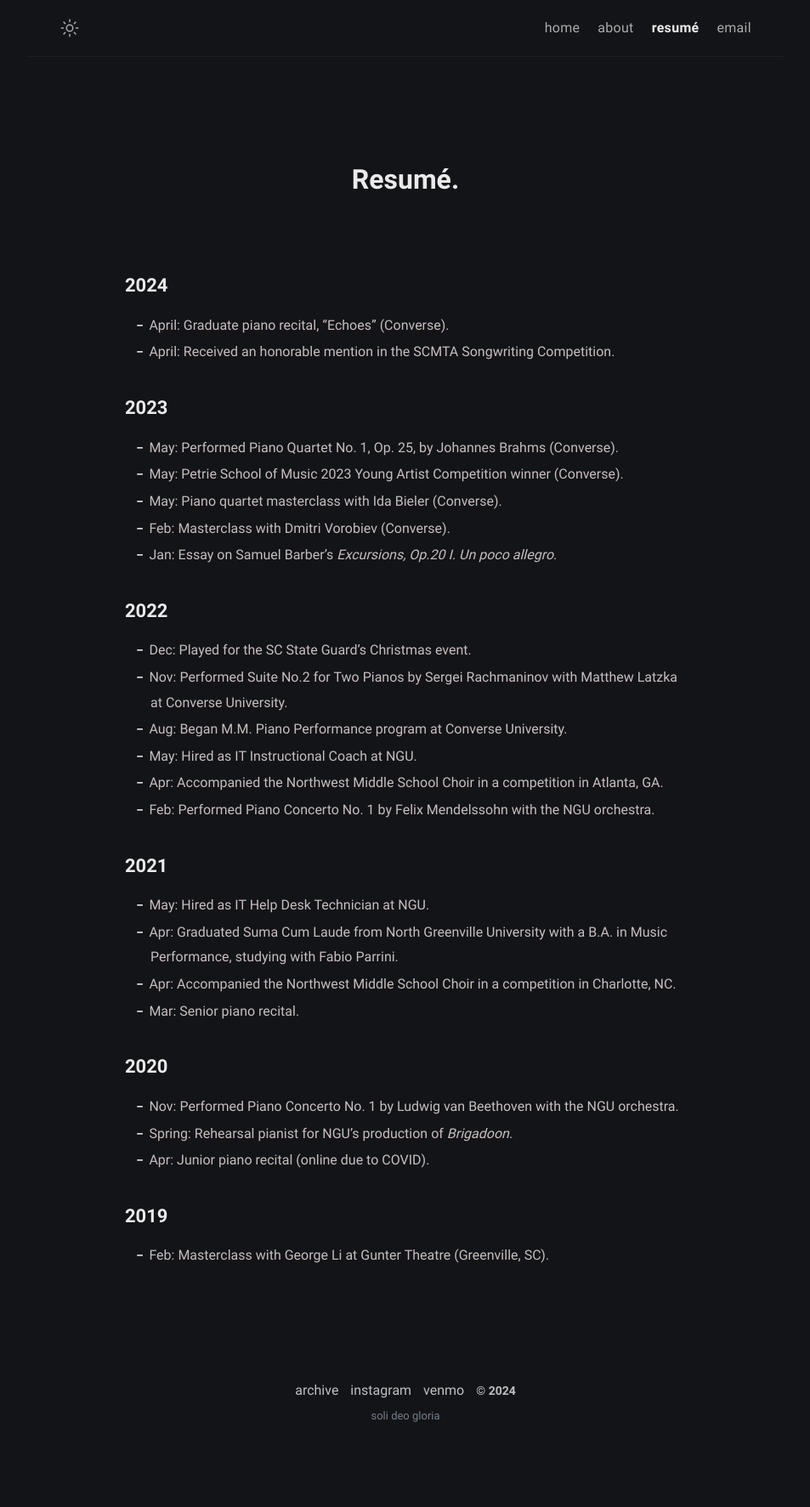
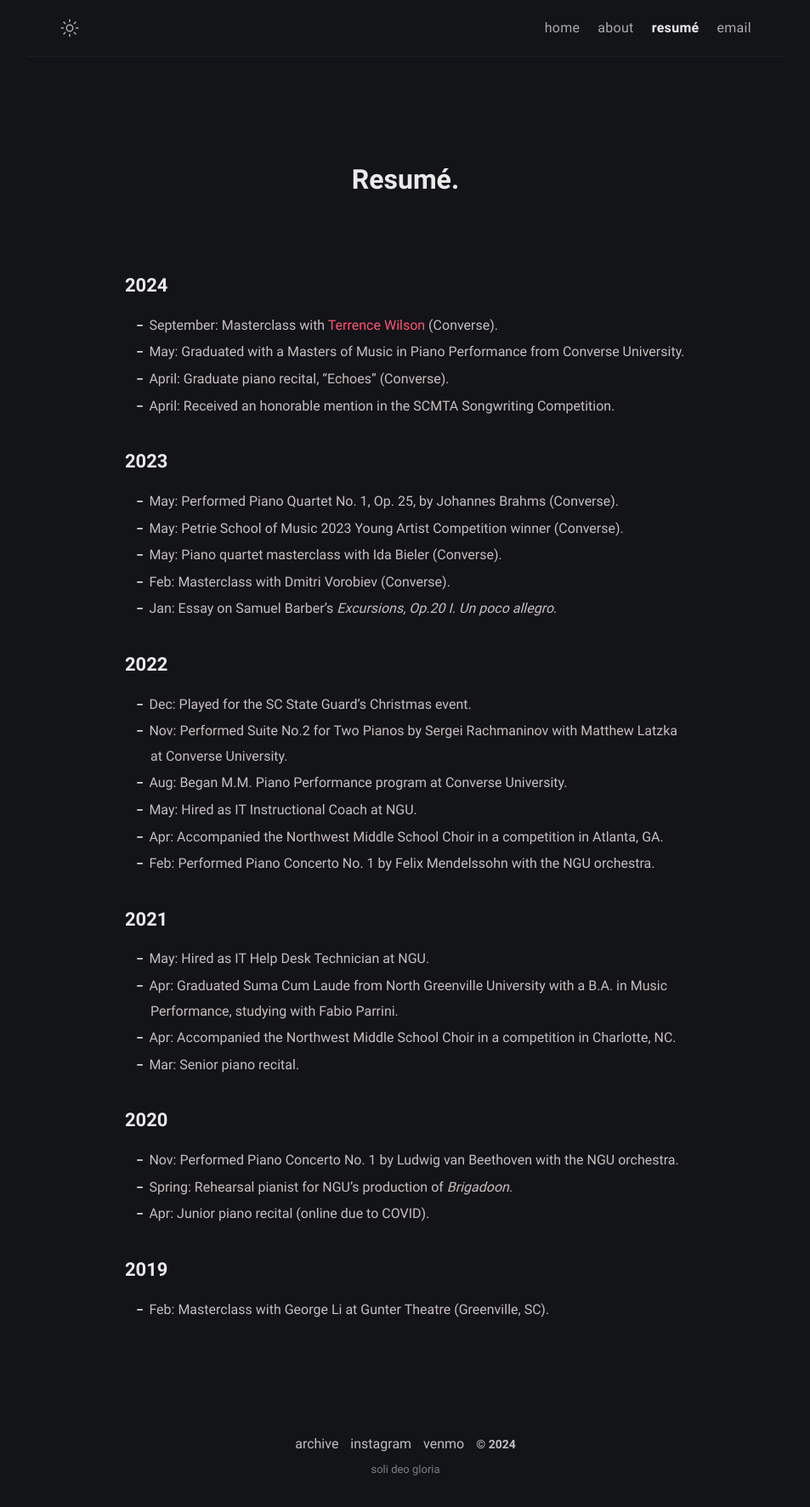
Before and after one commit to atrial-albumen/atrial-albumen.github.io, a Jekyll site: the page built from resume.md, in a window 1280 px wide. Shown: the whole page at 85% size, without its empty margins (163-1116 px from the left). Built offline with Jekyll 4.4.1, drawn with Linux system fonts in a browser that asks for light colours; before the commit the page ends 1710 px from its top, so only the background shows below that.

Commit message:
Update resume.md

```diff
--- a/resume.md
+++ b/resume.md
@@ -8,6 +8,8 @@ comments: false
 
 ## 2024
 
+* September: Masterclass with [Terrence Wilson](https://www.terrencewilsonpiano.com) (Converse).
+* May: Graduated with a Masters of Music in Piano Performance from Converse University.
 * April: Graduate piano recital, "Echoes" (Converse).
 * April: Received an honorable mention in the SCMTA Songwriting Competition.
 
```
